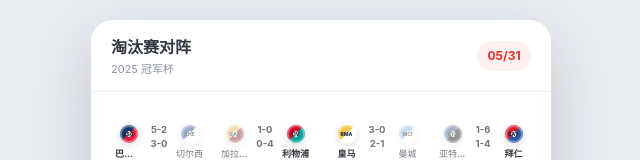
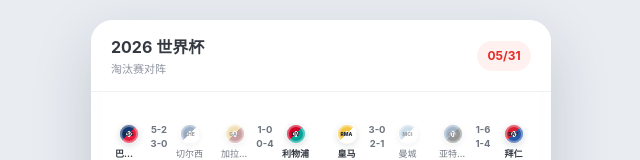
Before and after one commit to wjneng/MatchTree, a Vue app: page / in a window 1280 px wide. Shown: the top 160 px of the page, without its empty margins (319-959 px from the left). Built offline with nearby package versions, Linux system fonts and the light colour scheme.

Commit message:
替换示例

```diff
--- a/src/App.vue
+++ b/src/App.vue
@@ -6,5 +6,9 @@ const bracketData = createBracketData();
 </script>
 
 <template>
-  <TournamentBracket :data="bracketData" />
+  <TournamentBracket
+    :data="bracketData"
+    title="2026 世界杯"
+    subtitle="淘汰赛对阵"
+  />
 </template>
--- a/src/components/TournamentBracket.vue
+++ b/src/components/TournamentBracket.vue
@@ -24,11 +24,11 @@ const props = defineProps({
   },
   title: {
     type: String,
-    default: '淘汰赛对阵',
+    default: '2026 世界杯',
   },
   subtitle: {
     type: String,
-    default: '2025 冠军杯',
+    default: '淘汰赛对阵',
   },
   showHeader: {
     type: Boolean,
```
Also changed, not shown: 2 other files (tests, documents, lock files or other folders).
